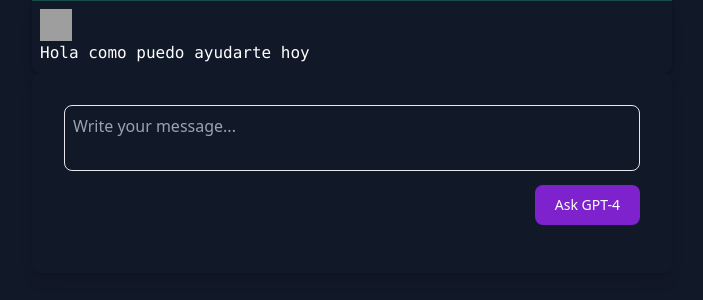
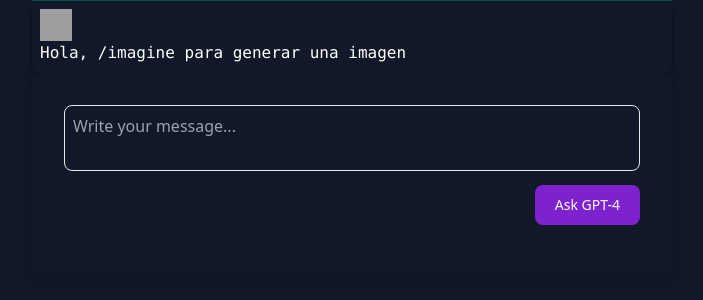
Before and after one commit to IrvinTM/o_checker, a React (Vite) app: page / in a window 1280 px wide. Shown: the top 300 px of the page, without its empty margins (288-991 px from the left). Built offline with nearby package versions, Linux system fonts and the light colour scheme; grey boxes are pictures that could not be loaded.

Commit message:
modified:   src/App.jsx

```diff
--- a/src/App.jsx
+++ b/src/App.jsx
@@ -1,7 +1,7 @@
 import { useState, useRef, useEffect } from "react";
 import "./index.css";
 
-const messages = [{role: "assistant", content: "Hola como puedo ayudarte hoy"}]
+const messages = [{role: "assistant", content: "Hola, /imagine para generar una imagen"}]
 
 function App() {
   const [img, setImg] = useState();
```
